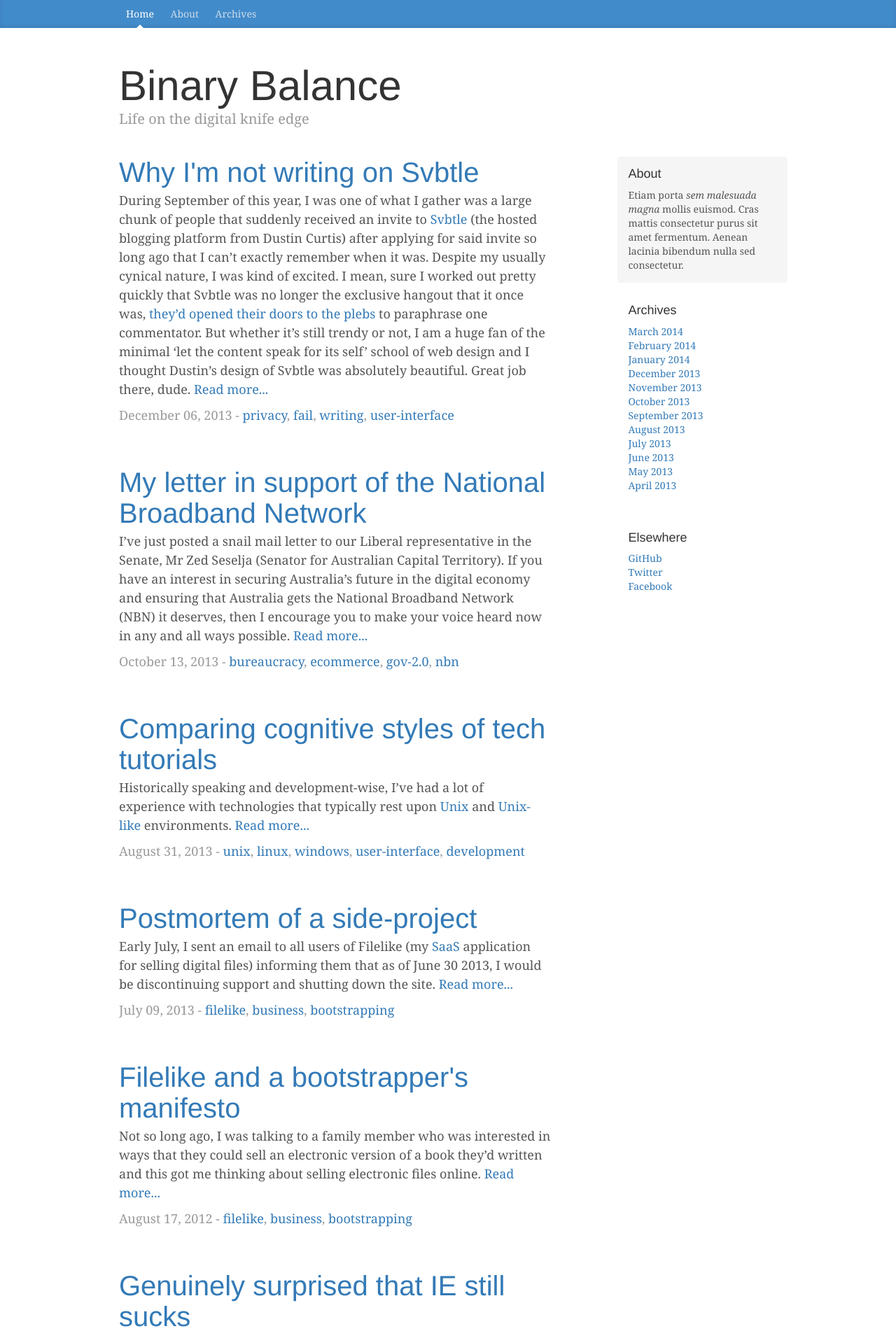
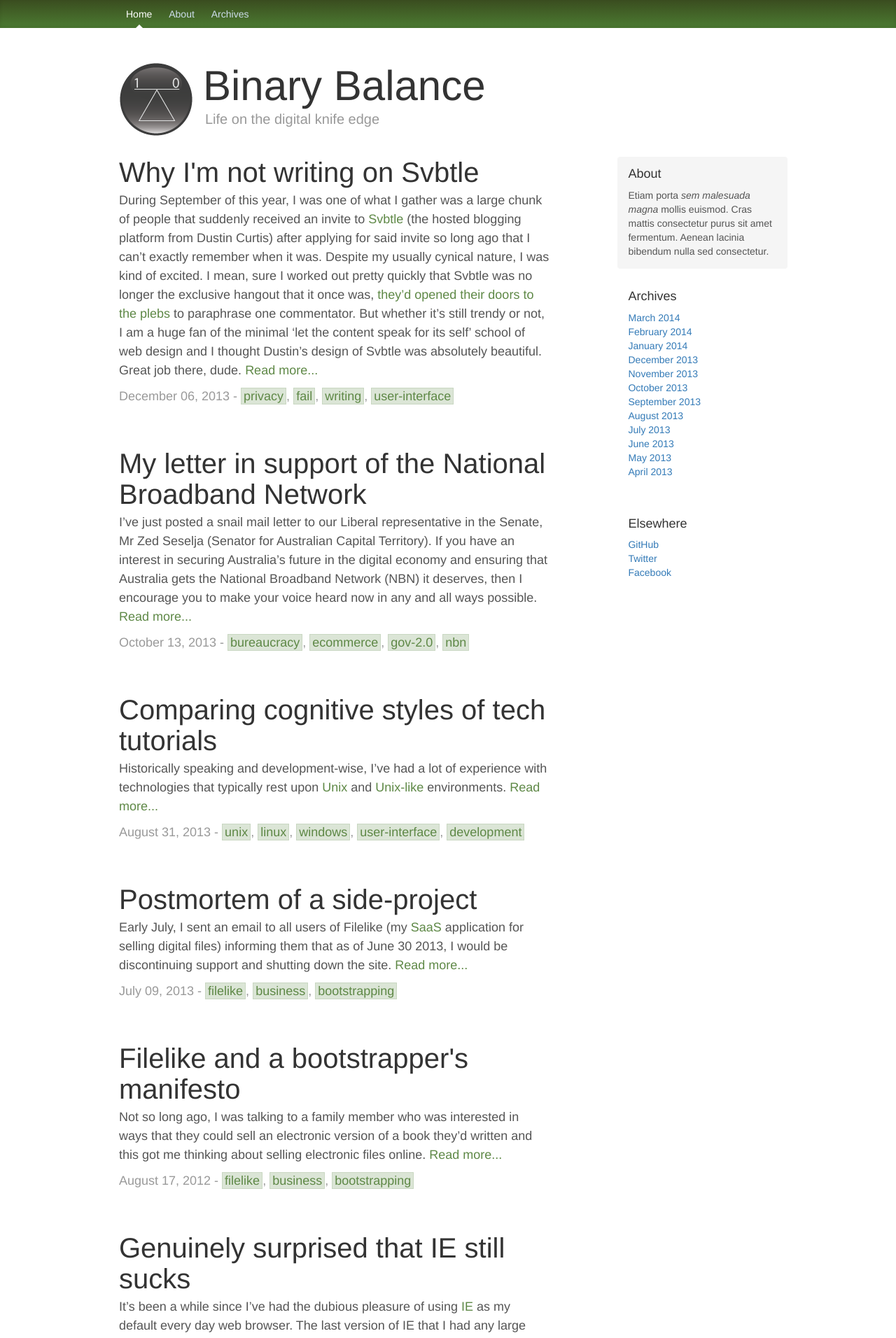
Before and after one commit to gaelian/blog-binary-balance, a Jekyll site: the page built from index.html, in a window 1280 px wide. Shown: the top 1912 px of the page at 70% size. Built offline with Jekyll 4.4.1, drawn with Linux system fonts in a browser that asks for light colours; nearby versions of some CDN libraries; Markdown is read by kramdown in place of the engine named in the settings.

Commit message:
Work in progress commit for page styling.

```diff
--- a/_layouts/default.html
+++ b/_layouts/default.html
@@ -37,6 +37,7 @@
     <div class="container">
 
       <div class="blog-header">
+        <img src="/images/logo.png" alt="Binary Balance Logo">
         <h1 class="blog-title">Binary Balance</h1>
         <p class="lead blog-description">Life on the digital knife edge</p>
       </div>
--- /dev/null
+++ b/_scss/binary-balance.scss
@@ -0,0 +1,76 @@
+$dark-black: #333;
+$light-black: #555;
+$dark-green: #3a4d1f;
+$light-green: #4c7b32;
+$anchor-green: #5e8846;
+$anchor-background-green: #dbe5d6;
+$anchor-border-green: #c9d7c2;
+
+
+body {
+  font-family: "Helvetica Neue", Helvetica, Arial, sans-serif;
+  color: #555;
+}
+
+.blog-masthead {
+  /* fallback */
+  background-color: #4c7b32;
+  background-repeat: repeat-x;
+
+  /* Safari 4-5, Chrome 1-9 */
+  background: -webkit-gradient(linear, 0% 0%, 0% 100%, from($light-green), to($dark-green));
+
+  /* Safari 5.1, Chrome 10+ */
+  background: -webkit-linear-gradient(top, $dark-green, $light-green);
+
+  /* Firefox 3.6+ */
+  background: -moz-linear-gradient(top, $dark-green, $light-green);
+
+  /* IE 10 */
+  background: -ms-linear-gradient(top, $dark-green, $light-green);
+
+  /* Opera 11.10+ */
+  background: -o-linear-gradient(top, $dark-green, $light-green);
+}
+
+.blog-header {
+  img {
+    float:left;
+    margin:29px 15px 0 0;
+  }
+
+  p.blog-description {
+    margin-left:123px;
+  }
+}
+
+h2.blog-post-title {
+  > a {
+    color:$dark-black;
+    &:hover {
+        color:$dark-black;
+    }
+  }
+}
+
+.blog-main, .tags {
+  a {
+    color:$anchor-green;
+    &:hover {
+        color:$anchor-green;
+    }
+  }
+}
+
+.blog-post-meta, .tags {
+  > a {
+      background-color:$anchor-background-green;
+      border:1px solid $anchor-border-green;
+      padding:1px 3px 1px 3px;
+  }
+}
+
+.tags > a {
+  margin:0 3px 0 3px;
+  line-height: 200%;
+}
--- a/css/styles.scss
+++ b/css/styles.scss
@@ -5,3 +5,4 @@
 @import "bootstrap-theme";
 @import "blog";
 @import "syntax";
+@import "binary-balance";
```
Also changed, not shown: images/logo.png (added).
